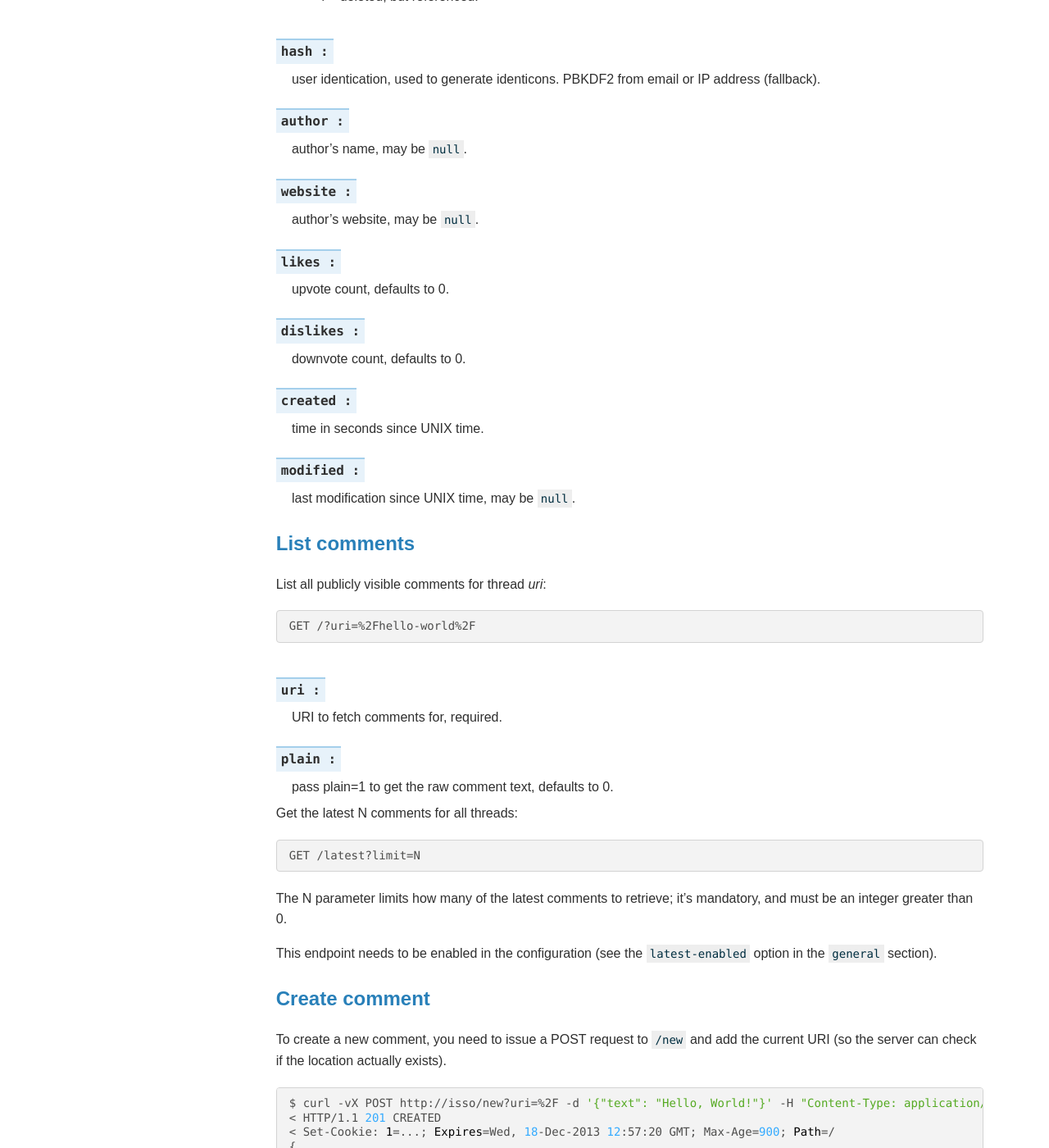
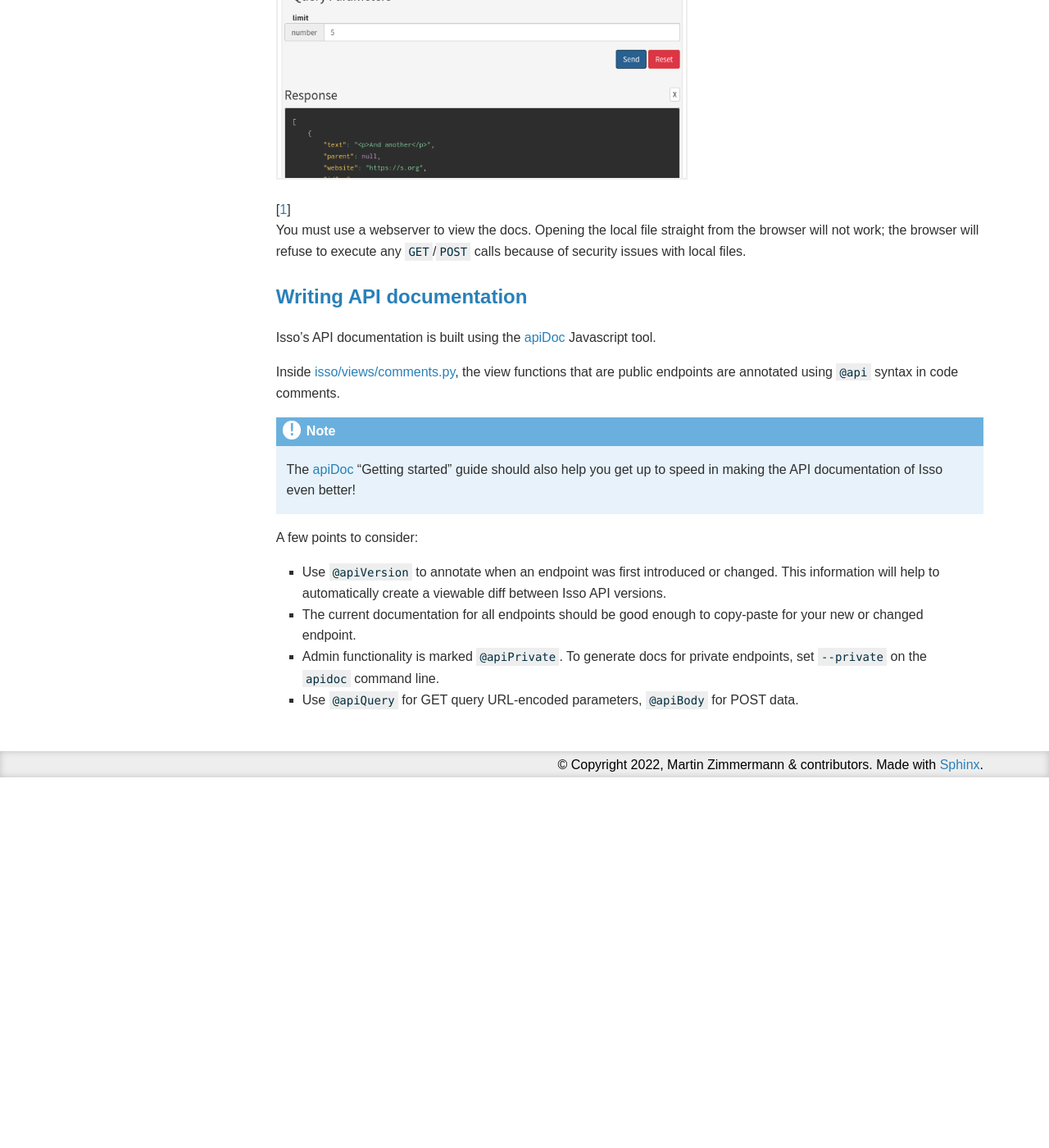
Before and after one commit to isso-comments/isso, a Sphinx documentation site: the page built from docs/docs/reference/server-api.rst, in a window 1280 px wide and 1400 px high, scrolled down 1533 px. Shown: the whole window at 82% size. Built offline with Sphinx 7.4.7, drawn with Linux system fonts in a browser that asks for light colours; after the commit the page ends 2481 px from its top, so only the background shows below that; some of the changed text lies outside the part shown.

Commit message:
docs: api: Rework section, point to apiDoc directly
All endpoints should now be properly documented using
`apidoc`. As such, remove duplication and point directly to
the needed sections.

```diff
--- a/docs/docs/reference/server-api.rst
+++ b/docs/docs/reference/server-api.rst
@@ -1,223 +1,91 @@
-API
-====
+Server API
+==========
 
-.. note:: This information might be outdated. Isso's API documentation is built
-   using the ``apiDoc`` Javascript tool.
+.. note:: View the `Current API documentation`_ for **Isso 0.12.6** here, which
+   is automatically generated. You can select previous versions from a dropdown
+   on the upper right of the page.
 
-   Run ``make apidoc-init apidoc`` and view the generated API documentation at
-   ``apidoc/_output/``.
+    Using the API, you can:
 
-   It is planned to add these generated API docs to the main Isso
-   documentation. For more information and progress, see the GitHub Issue
-   `Github Action should build and deploy api docs <https://github.com/posativ/isso/issues/814>`_.
+   - Fetch comment threads
+   - Post, edit and delete comments
+   - Get information about the server
+   - Like and dislike comments
+   - **...and much more!**
 
-The Isso API uses HTTP and JSON as primary communication protocol.
+The Isso API uses ``HTTP`` and ``JSON`` as primary communication protocol. The
+API is extensively documented using an `apiDoc`_-compatible syntax in
+`isso/views/comments.py`_.
+
+.. _Current API documentation: /docs/api/
+.. _apiDoc: https://apidocjs.com/
+.. _isso/views/comments.py: https://github.com/posativ/isso/blob/master/isso/views/comments.py
+
+Sections covered in this document:
 
 .. contents::
     :local:
 
+Generating API documentation
+----------------------------
 
-JSON format
------------
+Install ``Node.js`` and ``npm``.
 
-When querying the API you either get a regular HTTP error, an object or list of
-objects representing the comment. Here's an example JSON returned from
-Isso:
+Run ``make apidoc-init apidoc`` and view the generated API documentation at
+``apidoc/_output/`` (it produces a regular HTML file).
+
+Live API testing
+----------------
+
+To test out calls to the API right from the browser, without having to
+copy-&-paste ``curl`` commands, you can use ``apiDoc``'s live preview
+functionality.
+
+Set ``sampleUrl`` to e.g. ``localhost:8080`` in ``apidoc.json``:
 
 .. code-block:: json
+   :caption: apidoc.json
 
     {
-        "id": 1,
-        "parent": null,
-        "text": "<p>Hello, World!</p>\n",
-        "mode": 1,
-        "hash": "4505c1eeda98",
-        "author": null,
-        "website": null,
-        "created": 1387321261.572392,
-        "modified": null,
-        "likes": 3,
-        "dislikes": 0
+      "name": "Isso API",
+      "version": "0.13.0",
+      "sampleUrl": "http://localhost:8080",
+      "private": "true"
     }
 
-id :
-    comment id (unique per website).
+Run ``make apidoc`` again and start your local
+:ref:`test server <development-server>`
 
-parent :
-    parent id reference, may be ``null``.
+Go to ``apidoc/output`` and serve the generated API docs via
+``python -m http.server`` [#f1]_, open ``http://localhost:8000`` in your browser
+and use the "Send a sample request"
 
-text :
-    required, comment written in Markdown.
+.. image:: /images/apidoc-sample-latest.png
+   :scale: 75 %
 
-mode :
-    * 1 – accepted
-    * 2 – in moderation queue
-    * 4 – deleted, but referenced.
+.. [#f1] You must use a webserver to view the docs. Opening the local file
+   straight from the browser will not work; the browser will refuse to execute
+   any ``GET``/``POST`` calls because of security issues with local files.
 
-hash :
-    user identication, used to generate identicons. PBKDF2 from email or IP
-    address (fallback).
-
-author :
-    author's name, may be ``null``.
-
-website :
-    author's website, may be ``null``.
-
-likes :
-    upvote count, defaults to 0.
-
-dislikes :
-    downvote count, defaults to 0.
-
-created :
-    time in seconds since UNIX time.
-
-modified :
-    last modification since UNIX time, may be ``null``.
-
-
-List comments
--------------
-
-List all publicly visible comments for thread `uri`:
-
-.. code-block:: text
-
-    GET /?uri=%2Fhello-world%2F
-
-uri :
-    URI to fetch comments for, required.
-
-plain :
-    pass plain=1 to get the raw comment text, defaults to 0.
-
-
-Get the latest N comments for all threads:
-
-.. code-block:: text
-
-    GET /latest?limit=N
-
-The N parameter limits how many of the latest comments to retrieve; it's
-mandatory, and must be an integer greater than 0.
-
-This endpoint needs to be enabled in the configuration (see the
-``latest-enabled`` option in the ``general`` section).
-
-
-Create comment
---------------
-
-To create a new comment, you need to issue a POST request to ``/new`` and add
-the current URI (so the server can check if the location actually exists).
-
-.. code-block:: bash
-
-    $ curl -vX POST http://isso/new?uri=%2F -d '{"text": "Hello, World!"}' -H "Content-Type: application/json"
-    < HTTP/1.1 201 CREATED
-    < Set-Cookie: 1=...; Expires=Wed, 18-Dec-2013 12:57:20 GMT; Max-Age=900; Path=/
-    {
-        "author": null,
-        "created": 1387370540.733824,
-        "dislikes": 0,
-        "email": null,
-        "hash": "6dcdbfb4f00d",
-        "id": 1,
-        "likes": 0,
-        "mode": 1,
-        "modified": null,
-        "parent": null,
-        "text": "<p>Hello, World!</p>\n",
-        "website": null
-    }
-
-The payload must be valid JSON. To prevent CSRF attacks, you must set the
-`Content-Type` to `application/json` or omit the header completely.
-
-The server issues a cookie per new comment which acts as authentication token
-to modify or delete your own comment. The token is cryptographically signed
-and expires automatically after 900 seconds by default.
-
-The following keys can be used to POST a new comment, all other fields are
-dropped or replaced with values from the server:
-
-text : String
-    Actual comment, at least three characters long, required.
-
-author : String
-    Comment author, optional.
-
-website : String
-    Commenter's website (currently no field available in the client JS though),
-    optional.
-
-email : String
-    Commenter's email address (can be any arbitrary string though) used to
-    generate the identicon. Limited to 254 characters (RFC specification),
-    optional.
-
-parent : Integer
-    Reference to parent comment, optional.
-
-
-Edit comment
-------------
-
-When your authentication token is not yet expired, you can issue a PUT request
-to update `text`, `author` and `website`. After an update, you get an updated
-authentication token and the comment as JSON:
-
-.. code-block:: bash
-
-    $ curl -X PUT http://isso/id/1 -d "..." -H "Content-Type: application/json"
-
-
-Delete comment
---------------
-
-You can delete your own comments when your authentication token (= cookie) is
-not yet expired:
-
-.. code-block:: bash
-
-    $ curl -X DELETE http://isso/id/1 -H "Content-Type: application/json"
-    null
-
-Returns either `null` or a comment with an empty text value when the comment
-is still referenced by other comments.
-
-
-Up- and downvote comments
+Writing API documentation
 -------------------------
 
-...
+Isso's API documentation is built using the `apiDoc`_ Javascript tool.
 
-Get comment count
------------------
+Inside `isso/views/comments.py`_, the view functions that are public endpoints
+are annotated using ``@api`` syntax in code comments.
 
-Counts all publicly visible comments for thread `uri`:
+.. note:: The `apiDoc`_ "Getting started" guide should also help you get up to
+   speed in making the API documentation of Isso even better!
 
-.. code-block:: text
+A few points to consider:
 
-    GET /count?uri=%2Fhello-world%2F
-    2
-
-uri :
-    URI to count comments for, required.
-
-returns an integer
-
-Get Atom feed
--------------
-
-Get an Atom feed of comments for thread `uri`:
-
-.. code-block:: text
-
-    GET /feed?uri=%2Fhello-world%2F
-
-uri :
-    URI to get comments for, required.
-
-Returns an XML document as the Atom feed.
+- Use ``@apiVersion`` to annotate when an endpoint was first introduced or
+  changed. This information will help to automatically create a viewable diff
+  between Isso API versions.
+- The current documentation for all endpoints should be good enough to
+  copy-paste for your new or changed endpoint.
+- Admin functionality is marked ``@apiPrivate``. To generate docs for private
+  endpoints, set ``--private`` on the ``apidoc`` command line.
+- Use ``@apiQuery`` for GET query URL-encoded parameters, ``@apiBody`` for POST
+  data.
```
